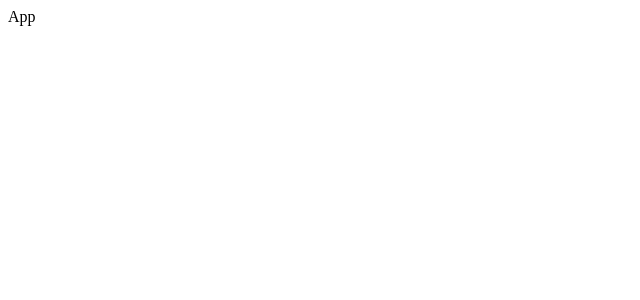
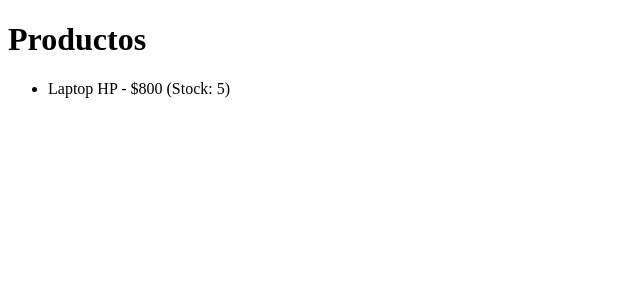
Before and after one commit to giulianarojas/frontend-akademi-GiulianaRojas, a React (Create React App) app: page / in a window 1280 px wide. Shown: the top 300 px of the page, without its empty margins (0-640 px from the left). Built offline with nearby package versions, Linux system fonts and the light colour scheme; data requests are answered from the project's data file.

Commit message:
se corrigio la conexion con redux, ahora muestra en pantalla el producto que se encuentra en db.json

```diff
--- /dev/null
+++ b/db.json
@@ -0,0 +1,11 @@
+{
+  "products": [
+    {
+      "id": 1,
+      "name": "Laptop HP",
+      "price": 800,
+      "stock": 5,
+      "category": "computación"
+    }
+  ]
+}
--- a/package.json
+++ b/package.json
@@ -7,16 +7,20 @@
     "@testing-library/jest-dom": "^6.6.3",
     "@testing-library/react": "^16.2.0",
     "@testing-library/user-event": "^13.5.0",
+    "axios": "^1.8.4",
     "json-server": "^1.0.0-beta.3",
     "react": "^19.1.0",
     "react-dom": "^19.1.0",
     "react-redux": "^9.2.0",
+    "react-router-dom": "^7.4.1",
     "react-scripts": "5.0.1",
     "redux": "^5.0.1",
+    "redux-thunk": "^2.4.2",
     "web-vitals": "^2.1.4"
   },
   "scripts": {
     "start": "react-scripts start",
+    "server": "json-server --watch db.json --port 3001",
     "build": "react-scripts build",
     "test": "react-scripts test",
     "eject": "react-scripts eject"
--- /dev/null
+++ b/src/App.js
@@ -0,0 +1,15 @@
+import React from 'react';
+import { Routes, Route } from 'react-router-dom';
+import Home from './pages/Home';
+
+
+const App = () => {
+    return (
+        <Routes>
+            <Route path="/" element={<Home />} />
+        </Routes>
+    )
+
+};
+
+export default App;
--- a/src/components/App.js
+++ /dev/null
@@ -1,8 +0,0 @@
-import React from 'react';
-
-const App = () => {
-    return <div>App</div>
-
-};
-
-export default App;
--- a/src/db.json
+++ /dev/null
@@ -1,12 +0,0 @@
-{
-    "productos": [
-      {
-        "id": 1,
-        "nombre": "notebook HP",
-        "categoria": "notebook",
-        "precio": 800,
-        "stock": 5,
-        "descripcion": "ocmpu para trabajo"
-      }
-    ]
-  }
--- a/src/index.js
+++ b/src/index.js
@@ -1,11 +1,17 @@
 import React from 'react';
 import ReactDOM from 'react-dom/client';
-import App from './components/App';
-
+import { BrowserRouter } from 'react-router-dom';
+import { Provider } from 'react-redux';
+import store from './store';
+import App from './App';
 
 const root = ReactDOM.createRoot(document.getElementById('root'));
 root.render(
   <React.StrictMode>
-    <App />
+    <Provider store={store}>
+      <BrowserRouter>
+        <App />
+      </BrowserRouter>
+    </Provider>
   </React.StrictMode>
 );
--- a/src/pages/Home.js
+++ b/src/pages/Home.js
@@ -1,3 +1,33 @@
+import { useEffect } from 'react';
+import { useDispatch, useSelector } from 'react-redux';
+import axios from 'axios';
+import { setProducts } from '../store/actions/productActions';
+
 export default function Home() {
-    return <div>Proximamente: lista de productos</div>;
-  }
+  const products = useSelector(state => state);
+  const dispatch = useDispatch();
+
+  useEffect(() => {
+    const fetchProducts = async () => {
+      try {
+        const response = await axios.get('http://localhost:3001/products');
+        dispatch(setProducts(response.data));
+      } catch (error) {
+        console.error('Error fetching products:', error);
+      }
+    };
+
+    fetchProducts();
+  }, [dispatch]);
+
+  return (
+    <div>
+      <h1>Productos</h1>
+      <ul>
+        {Array.isArray(products) && products.map((product) => (
+          <li key={product.id}>{product.name} - ${product.price} (Stock: {product.stock})</li>
+        ))}
+      </ul>
+    </div>
+  );
+}
--- /dev/null
+++ b/src/store/actions/productActions.js
@@ -0,0 +1,6 @@
+import axios from 'axios';
+
+export const setProducts = (products) => ({
+    type: 'SET_PRODUCTS',
+    payload: products
+});
--- a/src/store/index.js
+++ b/src/store/index.js
@@ -0,0 +1,6 @@
+import { createStore } from 'redux';
+import productReducer from './reducers/productReducer';
+
+const store = createStore(productReducer);
+
+export default store;
--- a/src/store/reducers/productReducer.js
+++ b/src/store/reducers/productReducer.js
@@ -0,0 +1,10 @@
+const initialState = [];
+
+export default function productReducer(state = initialState, action) {
+    switch (action.type) {
+        case 'SET_PRODUCTS':
+            return action.payload;
+        default:
+            return state;
+    }
+}
```
Also changed, not shown: 1 other file (tests, documents, lock files or other folders).
